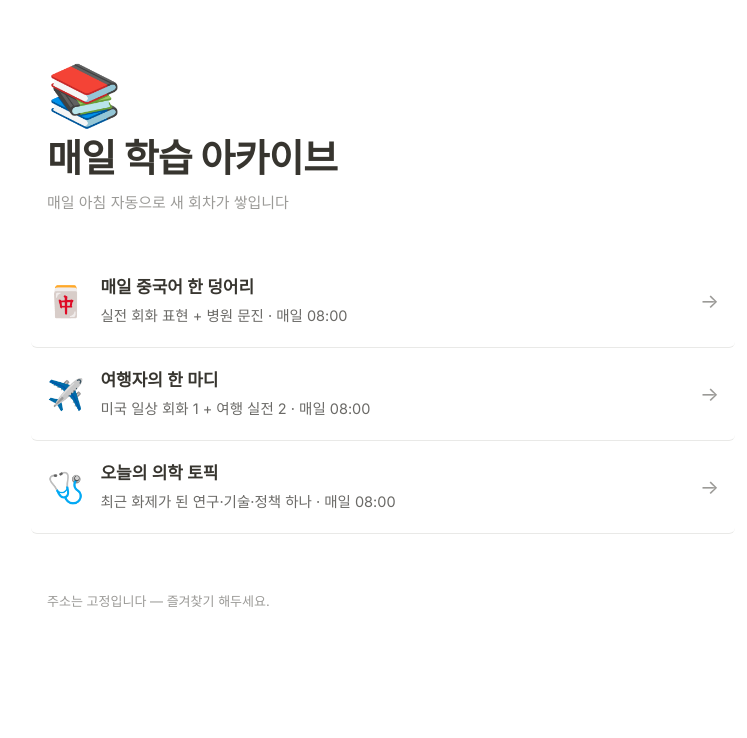
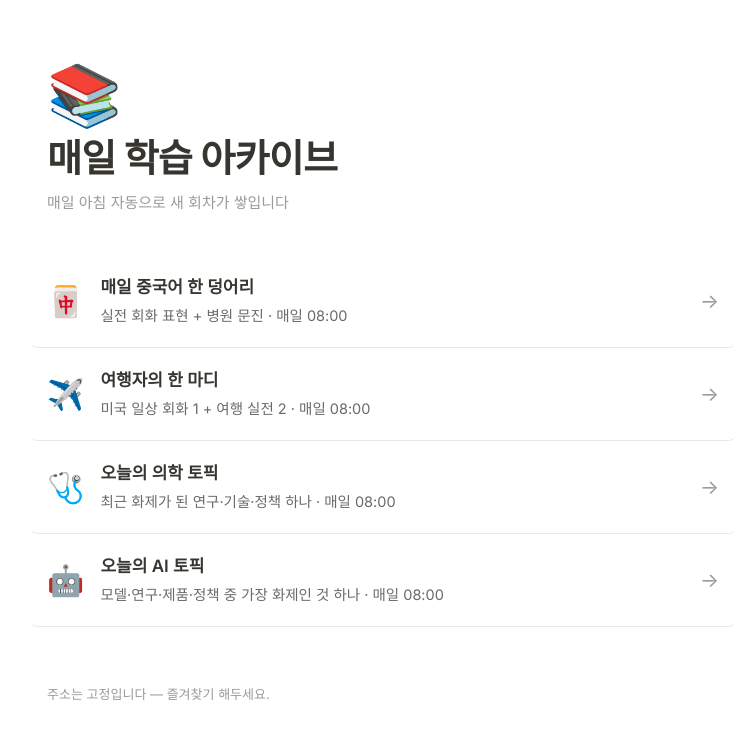
Before and after one commit to HyunD-init/daily-language, a plain HTML site: page index.html in a window 1280 px wide. Shown: the whole page, without its empty margins (257-1004 px from the left). Drawn offline with Linux system fonts and the light colour scheme.

Commit message:
landing: add AI tab

```diff
--- a/index.html
+++ b/index.html
@@ -78,6 +78,15 @@
     <span class="go">→</span>
   </a>
 
+  <a class="card" href="./ai/">
+    <span class="ico">🤖</span>
+    <span>
+      <span class="name">오늘의 AI 토픽</span><br>
+      <span class="desc">모델·연구·제품·정책 중 가장 화제인 것 하나 · 매일 08:00</span>
+    </span>
+    <span class="go">→</span>
+  </a>
+
   <footer>주소는 고정입니다 — 즐겨찾기 해두세요.</footer>
 </div>
 </body>
```
